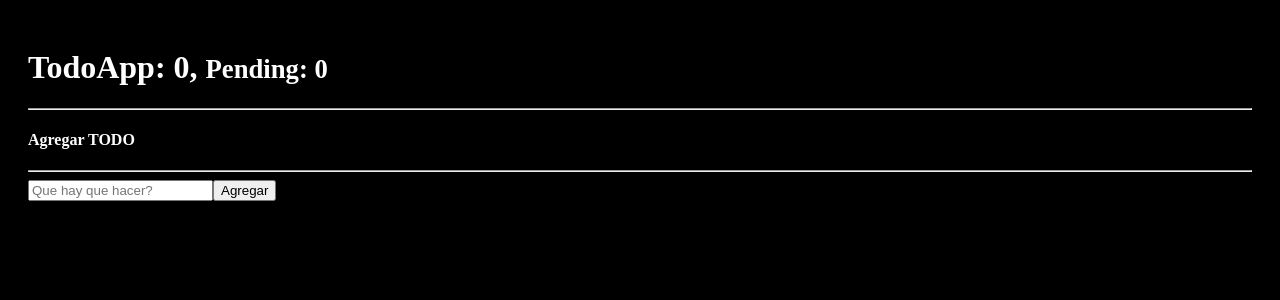
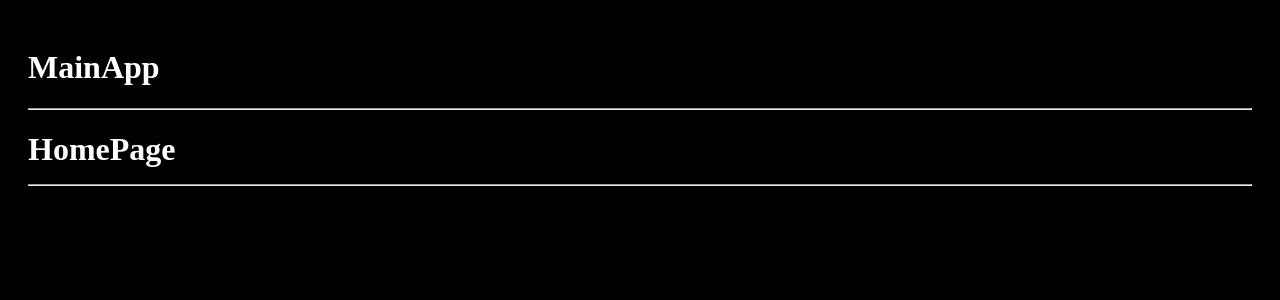
Before and after one commit to Arevelo27/hook-app, a React app: page /home in a window 1280 px wide. Shown: the top 300 px of the page. Built offline with nearby package versions, Linux system fonts and the light colour scheme; the HTML template or start-up script is replaced by a standard one.

Commit message:
Configurar Router en React

```diff
--- a/package.json
+++ b/package.json
@@ -11,7 +11,9 @@
   "dependencies": {
     "prop-types": "^15.8.1",
     "react": "^18.3.1",
-    "react-dom": "^18.3.1"
+    "react-dom": "^18.3.1",
+    "react-router": "6",
+    "react-router-dom": "6"
   },
   "devDependencies": {
     "@eslint/js": "^9.11.1",
--- /dev/null
+++ b/src/09-useContext/AboutPage.jsx
@@ -0,0 +1,8 @@
+export const AboutPage = () => {
+    return (
+        <>
+            <h1>MainApp</h1>
+            <hr />
+        </>
+    )
+}
--- /dev/null
+++ b/src/09-useContext/HomePage.jsx
@@ -0,0 +1,8 @@
+export const HomePage = () => {
+    return (
+        <>
+            <h1>HomePage
+            <hr /></h1>
+        </>
+    )
+}
--- /dev/null
+++ b/src/09-useContext/LoginPage.jsx
@@ -0,0 +1,8 @@
+export const LoginPage = () => {
+    return (
+        <>
+            <h1>LoginPage
+            <hr /></h1>
+        </>
+    )
+}
--- /dev/null
+++ b/src/09-useContext/MainApp.jsx
@@ -0,0 +1,20 @@
+import { Routes, Route, Navigate } from 'react-router-dom';
+import { HomePage, AboutPage, LoginPage } from '../09-useContext';
+
+export const MainApp = () => {
+    return (
+        <>
+            <h1>MainApp</h1>
+            <hr />
+
+            <Routes>
+                <Route path="/" element={<Navigate to="/home" />} />
+                <Route path="/home" element={<HomePage />} />
+                <Route path="/login" element={<LoginPage />} />
+                <Route path="/about" element={<AboutPage />} />
+
+                <Route path="/*" element={<Navigate to="/login" />} />
+            </Routes>
+        </>
+    );
+};
--- /dev/null
+++ b/src/09-useContext/index.js
@@ -0,0 +1,4 @@
+export * from './MainApp'
+export * from './LoginPage'
+export * from './AboutPage'
+export * from './HomePage'
--- a/src/main.jsx
+++ b/src/main.jsx
@@ -1,5 +1,7 @@
 import { StrictMode } from 'react'
 import { createRoot } from 'react-dom/client'
+// React Router v6
+import { BrowserRouter } from "react-router-dom";
 // import HooksApp from './HooksApp'
 // import { CounterApp } from './01-useState/CounterApp'
 // import { CounterWithCustomHook } from './01-useState/CounterWithCustomHook'
@@ -13,10 +15,12 @@
 // import { CallbackHook } from './06-memos/CallbackHook'
 // import { Padre } from './07-tarea-memo/07-tarea-memo/Padre'
 // import './08-useReducer/intro-reducer';
+// import { TodoApp } from './08-useReducer/TodoApp';
 import './index.css'
-import { TodoApp } from './08-useReducer/TodoApp';
+import { MainApp } from './09-useContext/MainApp';
 
 createRoot(document.getElementById('root')).render(
+  <BrowserRouter>
     <StrictMode>
       {/* <HooksApp /> */}
       {/* <CounterApp /> */}
@@ -30,7 +34,9 @@
       {/* <MemoHook /> */}
       {/* <CallbackHook /> */}
       {/* <Padre /> */}
-    <TodoApp/>
+      {/* <TodoApp/> */}
+      <MainApp />
 
-  </StrictMode>,
+    </StrictMode>
+  </BrowserRouter>
 )
```
Also changed, not shown: 1 other file (tests, documents, lock files or other folders). Lines whose indentation alone changed are shown as unchanged.
